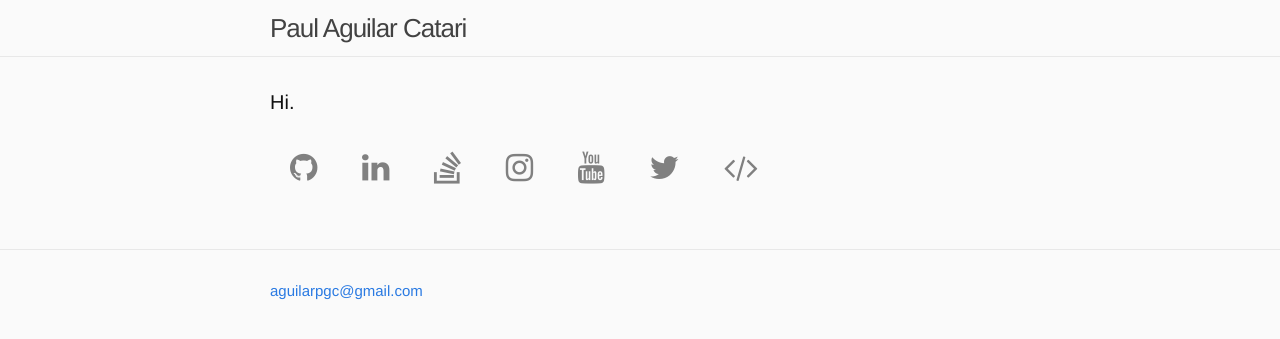
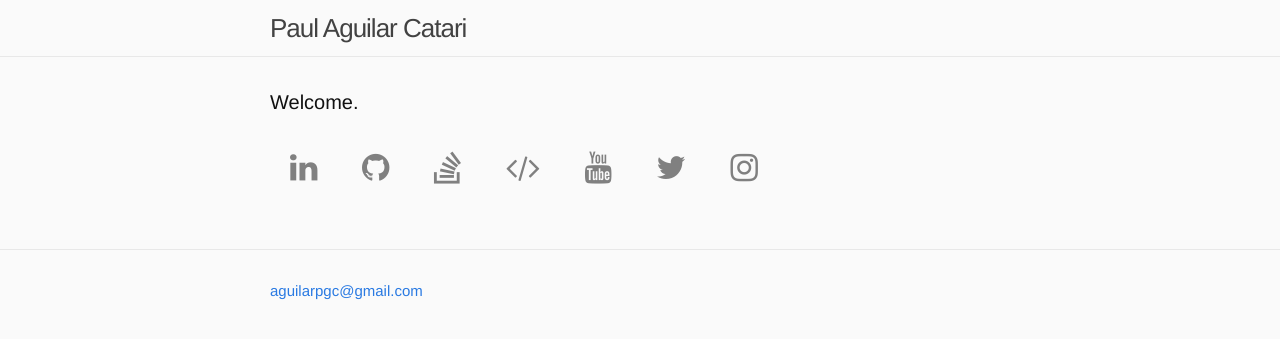
Before and after one commit to aguilarpgc/aguilarpgc.github.io, a Jekyll site: the page built from index.html, in a window 1280 px wide. Shown: the top 339 px of the page. Built offline with Jekyll 4.4.1, drawn with Linux system fonts in a browser that asks for light colours; nearby versions of some CDN libraries.

Commit message:
reorder links

```diff
--- a/index.html
+++ b/index.html
@@ -5,7 +5,7 @@ layout: default
 <div class="home">
 
 	<div>
-		<h1 class="page-heading">Hi.</h1>
+		<h1 class="page-heading">Welcome.</h1>
 		{% include links.html %}
 	</div>
 </div>
```
Also changed, not shown: _data/accounts.yml (+7 -7 lines), README.md.
